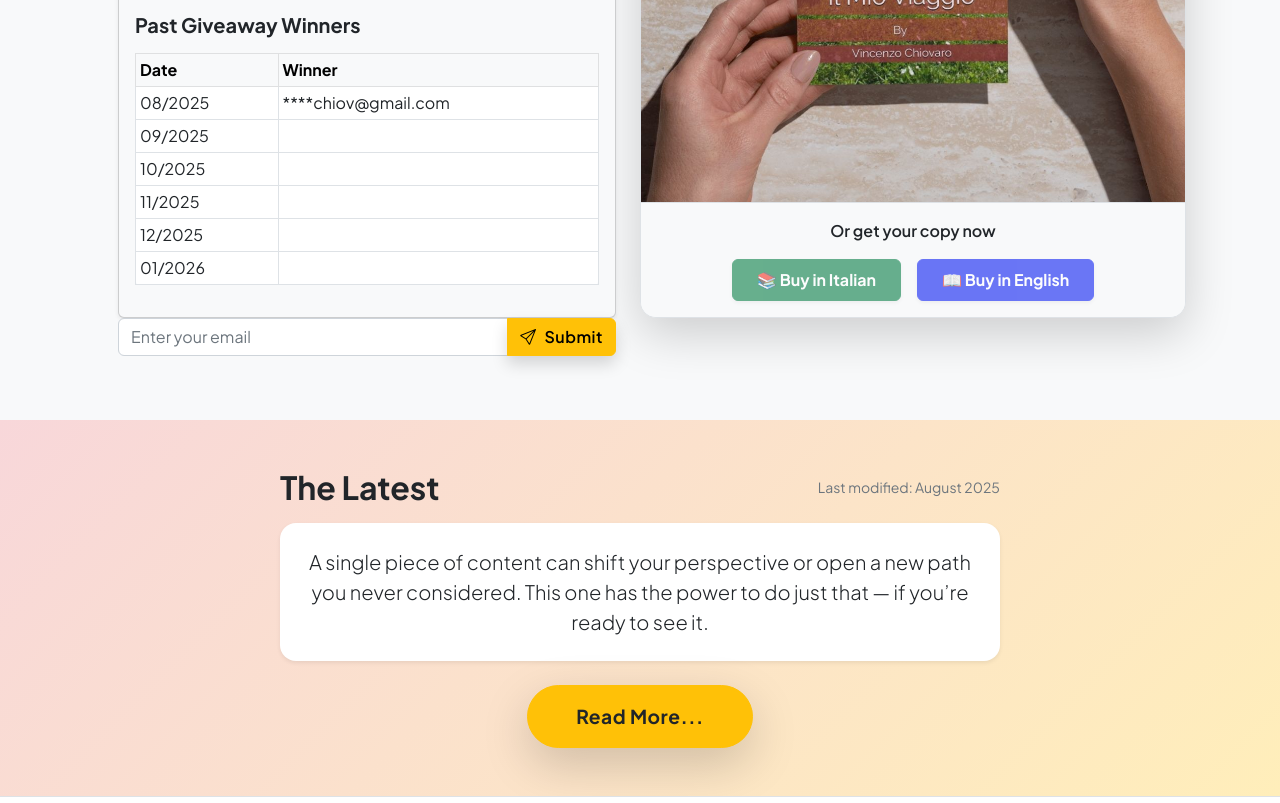
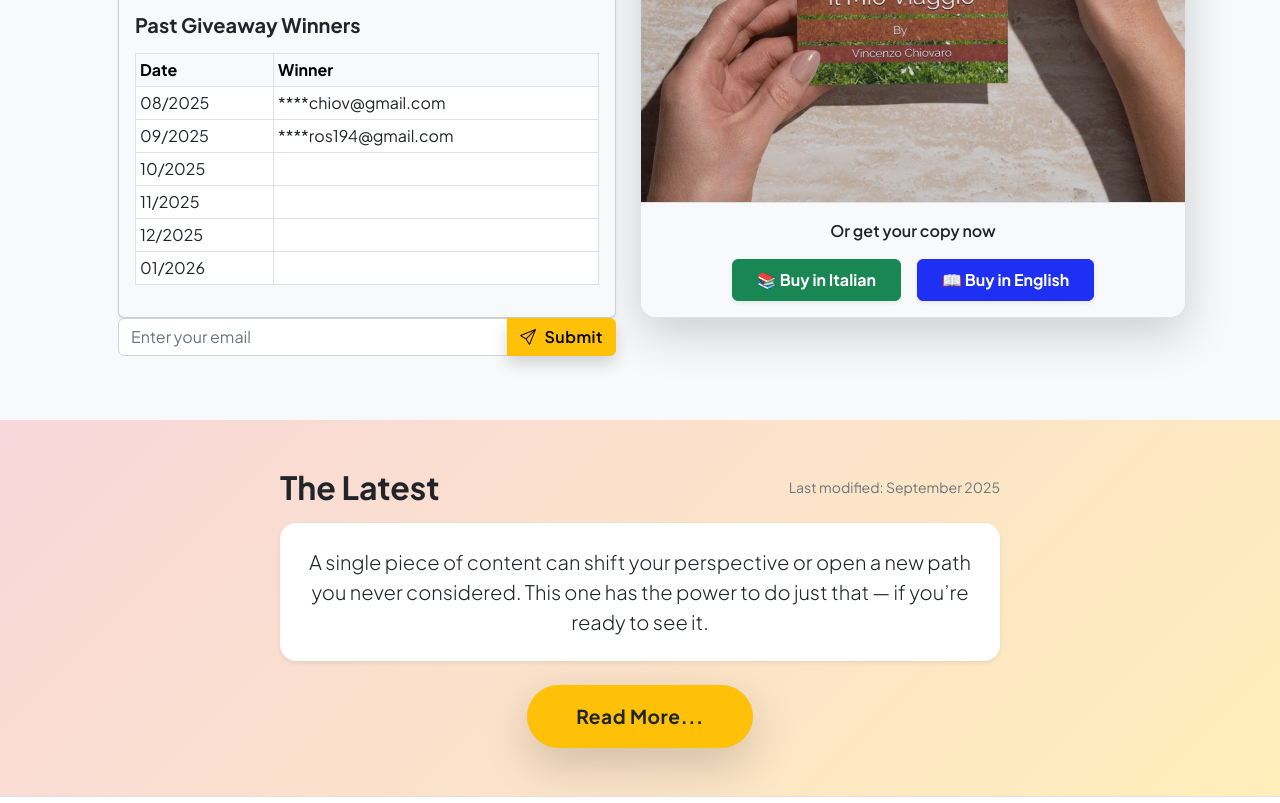
Before and after one commit to vincenzochiovaro/vincenzo-hub, a plain HTML site: page index.html in a window 1280 px wide. Shown: the part 2042-2845 px from the top of the page. Drawn offline with nearby package versions, Linux system fonts and the light colour scheme.

Commit message:
add italian reference links (#6)
* add book-amazon links

```diff
--- a/index.html
+++ b/index.html
@@ -334,7 +334,7 @@
                       </tr>
                       <tr>
                         <td>09/2025</td>
-                        <td></td>
+                        <td>****ros194@gmail.com</td>
                       </tr>
                       <tr>
                         <td>10/2025</td>
@@ -402,14 +402,16 @@
                   <p class="fw-semibold mb-3">Or get your copy now</p>
                   <div class="d-flex justify-content-center gap-3">
                     <a
-                      href="#"
-                      class="btn btn-success px-4 py-2 fw-bold shadow-sm disabled"
+                      href="https://www.amazon.it/dp/B0FQL6W9DW?ref=cm_sw_r_ffobk_apan_dp_0W4YSRY27RT45HKD6Y63&ref_=cm_sw_r_ffobk_apan_dp_0W4YSRY27RT45HKD6Y63&social_share=cm_sw_r_ffobk_apan_dp_0W4YSRY27RT45HKD6Y63&bestFormat=true"
+                      class="btn btn-success px-4 py-2 fw-bold shadow-sm"
+                      target="_blank"
                     >
                       📚 Buy in Italian
                     </a>
                     <a
-                      href="#"
-                      class="btn btn-primary px-4 py-2 fw-bold shadow-sm disabled"
+                      href="https://www.amazon.co.uk/dp/B0FRSFNRS4/ref=tmm_pap_swatch_0?_encoding=UTF8&dib_tag=se&dib=eyJ2IjoiMSJ9.yRMqja-ehiLjHcxdZqahZg.c1oY4dy-fYRF7kJbMpBeecUHiWCOZUD2XxFqdYC-ysA&qid=1758311496&sr=8-1"
+                      class="btn btn-primary px-4 py-2 fw-bold shadow-sm"
+                      target="_blank"
                     >
                       📖 Buy in English
                     </a>
@@ -433,7 +435,7 @@
                 class="d-flex justify-content-between align-items-center mb-3"
               >
                 <h2 class="fw-bold text-dark mb-0">The Latest</h2>
-                <small class="text-muted">Last modified: August 2025</small>
+                <small class="text-muted">Last modified: September 2025</small>
               </div>
 
               <div class="bg-white rounded-4 shadow-sm p-4 mb-4 text-center">
```
Also changed, not shown: blog.html (+6 -4 lines), 2 other files.
